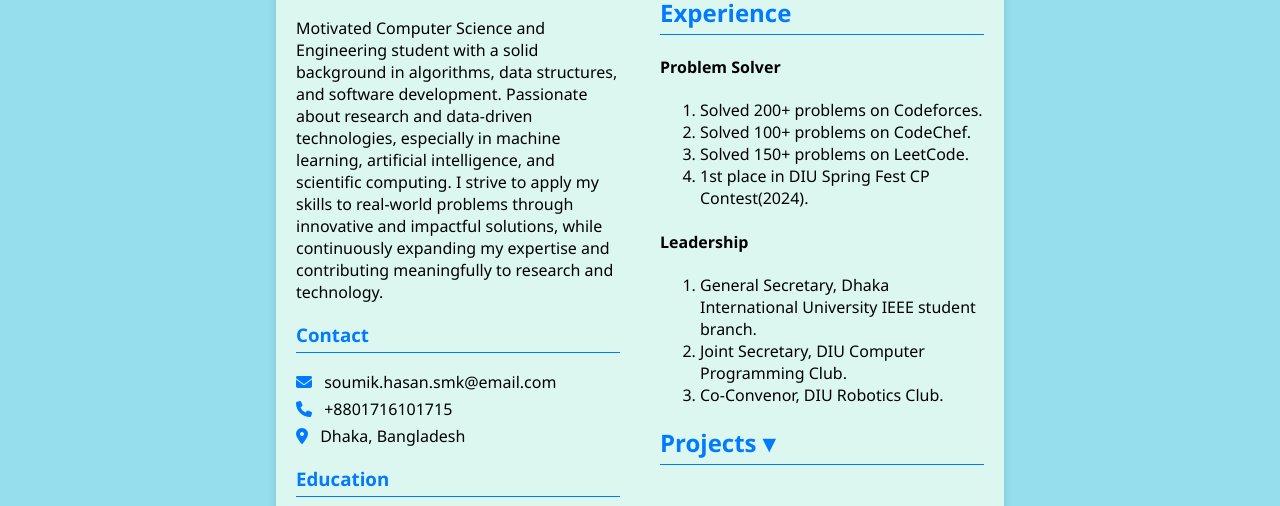
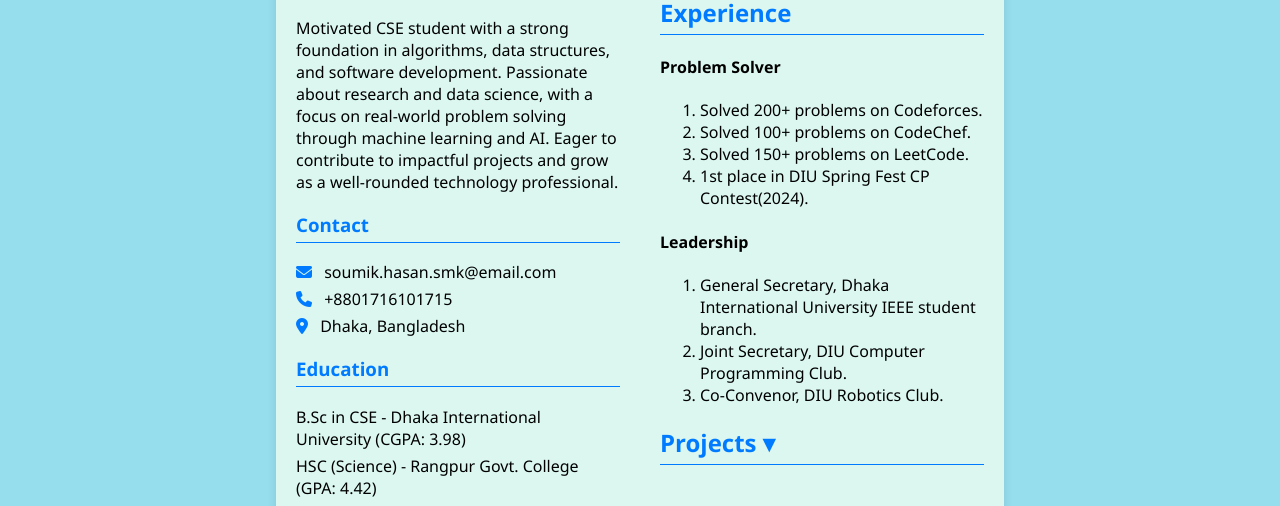
Before and after one commit to Soumik-HasanSMK/CV-using-HTML-CSS-JS, a plain HTML site: page index.html in a window 1280 px wide. Shown: the part 288-794 px from the top of the page. Drawn offline with Linux system fonts and the light colour scheme.

Commit message:
modified about me section

```diff
--- a/index.html
+++ b/index.html
@@ -30,13 +30,11 @@
         <img src="soumik.jpg" alt="Profile Picture" class="profile-pic" />
         <h2 class="name"><span id="typed-name"></span></h2>
         <p class="about">
-          Motivated Computer Science and Engineering student with a solid
-          background in algorithms, data structures, and software development.
-          Passionate about research and data-driven technologies, especially in
-          machine learning, artificial intelligence, and scientific computing. I
-          strive to apply my skills to real-world problems through innovative
-          and impactful solutions, while continuously expanding my expertise and
-          contributing meaningfully to research and technology.
+          Motivated CSE student with a strong foundation in algorithms, data
+          structures, and software development. Passionate about research and
+          data science, with a focus on real-world problem solving through
+          machine learning and AI. Eager to contribute to impactful projects and
+          grow as a well-rounded technology professional.
         </p>
 
         <h3>Contact</h3>
```
